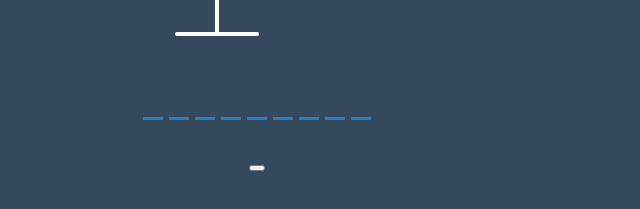
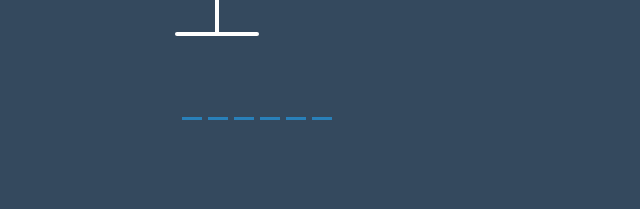
Before and after one commit to michaeldkeyes/Hangman, a Vue app: page / in a window 1280 px wide. Shown: the part 323-532 px from the top of the page, without its empty margins (383-1023 px from the left). Built offline with nearby package versions, Linux system fonts and the light colour scheme.

Commit message:
Replay functionality

```diff
--- a/src/App.vue
+++ b/src/App.vue
@@ -6,7 +6,12 @@
       <WrongLetters :wrongLetters="wrongLetters" />
       <Word :selectedWord="selectedWord" :correctLetters="correctLetters" />
     </div>
-    <Popup />
+    <Popup
+      v-if="status === 'win' || status === 'lose'"
+      :finalMessage="finalMessage"
+      :selectedWord="selectedWord"
+      @playAgain="playAgain"
+    />
     <Notification v-if="showNotification" />
   </div>
 </template>
@@ -31,11 +36,40 @@ export default {
   },
   data: function () {
     return {
-      words: ["application", "programming", "interface", "wizard"],
+      words: [
+        "accurate",
+        "bed",
+        "camera",
+        "deadly",
+        "express",
+        "formal",
+        "gold",
+        "hang",
+        "import",
+        "jump",
+        "king",
+        "ladder",
+        "murder",
+        "noble",
+        "oak",
+        "pluck",
+        "quit",
+        "ruin",
+        "supply",
+        "thoughtful",
+        "use",
+        "veil",
+        "write",
+        "xylophone",
+        "youth",
+        "zebra",
+      ],
       playable: true,
       correctLetters: [],
       wrongLetters: [],
       showNotification: false,
+      finalMessage: "",
+      status: "",
     };
   },
   computed: {
@@ -52,12 +86,22 @@ export default {
         if (this.selectedWord.includes(letter)) {
           if (!this.correctLetters.includes(letter)) {
             this.correctLetters.push(letter);
+            this.checkWin(
+              this.correctLetters,
+              this.wrongLetters,
+              this.selectedWord
+            );
           } else {
             this.show();
           }
         } else {
           if (!this.wrongLetters.includes(letter)) {
             this.wrongLetters.push(letter);
+            this.checkWin(
+              this.correctLetters,
+              this.wrongLetters,
+              this.selectedWord
+            );
           } else {
             this.show();
           }
@@ -69,6 +113,38 @@ export default {
       setTimeout(() => {
         this.showNotification = false;
       }, 2000);
+    },
+    checkWin: function (correct, wrong, word) {
+      this.status = "win";
+      this.finalMessage = "Congratulations! You won!";
+
+      word.split("").forEach((letter) => {
+        if (!correct.includes(letter)) {
+          this.status = "";
+          return;
+        }
+      });
+
+      if (wrong.length === 6) {
+        this.finalMessage = "Unfortunately you lost.";
+        this.status = "lose";
+        this.playable = false;
+        return;
+      }
+
+      if (this.status === "win") {
+        this.playable = false;
+      }
+    },
+    playAgain: function () {
+      this.playable = true;
+      this.correctLetters = [];
+      this.wrongLetters = [];
+      this.status = "";
+
+      // I didn't want to change selectedWord from a computed property so I made this janky workaround.
+      let word = this.words.pop();
+      this.words.push(word);
     },
   },
   created: function () {
@@ -107,6 +183,18 @@ body {
   position: relative;
   margin: auto;
   height: 350px;
-  width: 450px;
+  width: 550px;
+}
+
+@media screen and (max-width: 750px) {
+  .game-container {
+    width: 450px;
+  }
+}
+
+@media screen and (max-width: 400px) {
+  .game-container {
+    width: 350px;
+  }
 }
 </style>
--- a/src/components/Popup.vue
+++ b/src/components/Popup.vue
@@ -1,16 +1,68 @@
 <template>
-  <div class="popup-container" id="popup-container">
+  <div class="popup-container">
     <div class="popup">
-      <h2 id="final-message"></h2>
-      <h3 id="final-message-reveal-word"></h3>
-      <button id="play-button"></button>
+      <h2>{{finalMessage}}</h2>
+      <h3>{{finalMessageRevealWord}}</h3>
+      <button @click="playAgain">Play Again</button>
     </div>
   </div>
 </template>
 
 <script>
-export default {};
+export default {
+  props: {
+    finalMessage: String,
+    selectedWord: String,
+  },
+  computed: {
+    finalMessageRevealWord() {
+      return `... the word was: ${this.selectedWord}`;
+    },
+  },
+  methods: {
+    playAgain: function () {
+      this.$emit("playAgain");
+    },
+  },
+};
 </script>
 
-<style>
+<style scoped>
+.popup-container {
+  background-color: rgba(0, 0, 0, 0.3);
+  position: fixed;
+  top: 0;
+  bottom: 0;
+  left: 0;
+  right: 0;
+  display: flex;
+  align-items: center;
+  justify-content: center;
+}
+
+.popup {
+  background: #2980b9;
+  border-radius: 5px;
+  box-shadow: 0 15px 10px 3px rgba(0, 0, 0, 0.1);
+  padding: 20px;
+  text-align: center;
+}
+
+.popup button {
+  cursor: pointer;
+  background-color: #fff;
+  color: #2980b9;
+  border: 0;
+  margin-top: 20px;
+  padding: 12px 20px;
+  font-size: 16px;
+}
+
+.popup button:active {
+  transform: scale(0.98);
+}
+
+.popup button:focus {
+  outline: 0;
+}
 </style>
--- a/src/components/WrongLetters.vue
+++ b/src/components/WrongLetters.vue
@@ -34,4 +34,10 @@ export default {
 .wrong-letters-container span {
   font-size: 24px;
 }
+
+@media screen and (max-width: 400px) {
+  .wrong-letters-container span {
+    font-size: 20px;
+  }
+}
 </style>
```
